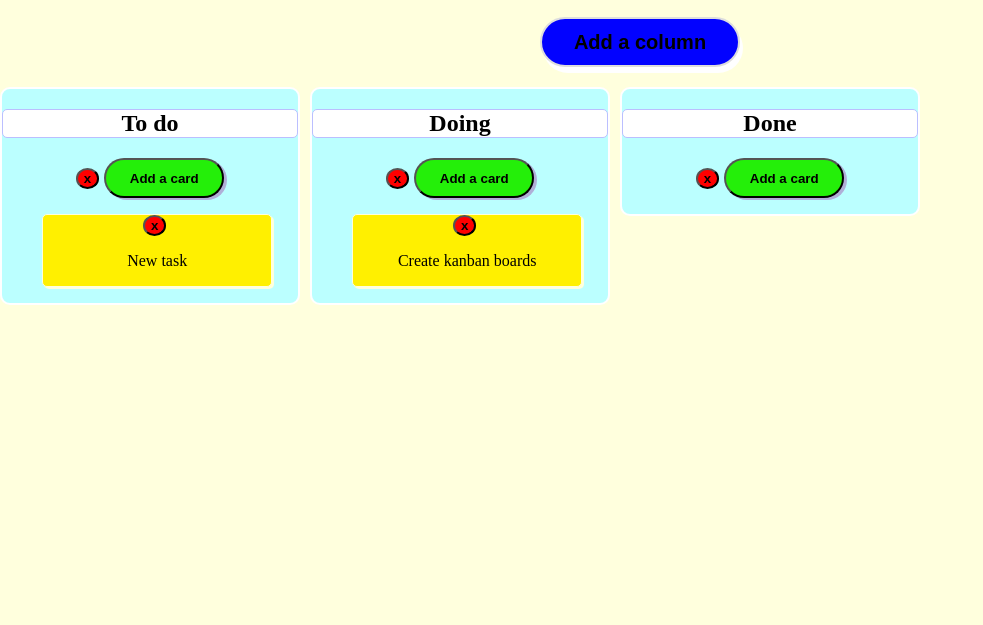
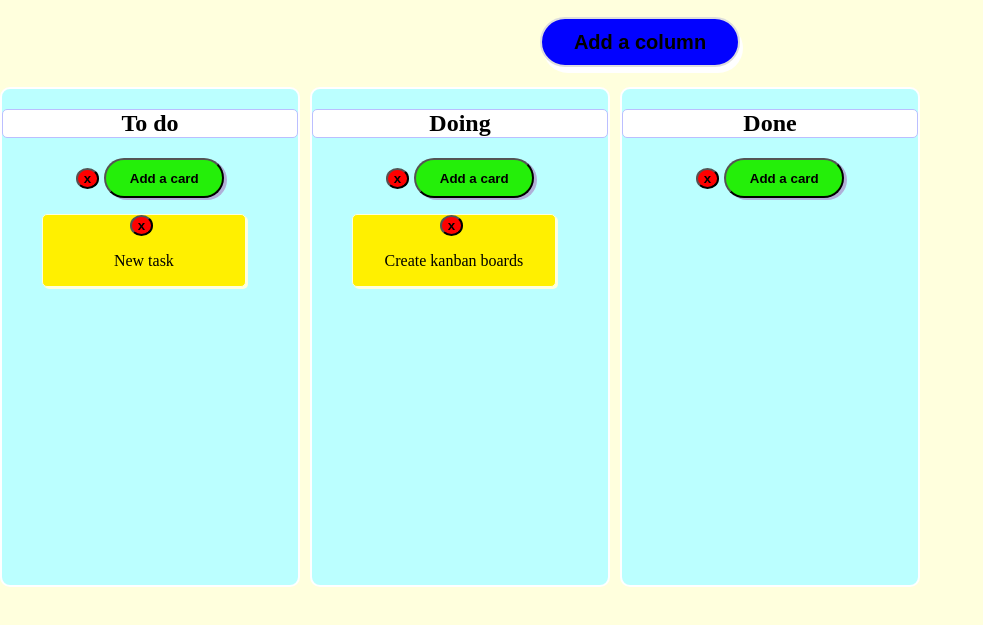
Before and after one commit to Solitary82/kodilla_zadanie_11.3, a website: page index.html in a window 1280 px wide. Shown: the part 57-682 px from the top of the page, without its empty margins (0-983 px from the left). Drawn offline with nearby package versions, Linux system fonts and the light colour scheme.

Commit message:
Fix placeholder issue

```diff
--- a/sass/style.scss
+++ b/sass/style.scss
@@ -70,12 +70,17 @@ ul {
 .column {
     border: 2px solid #fff;
     width: 300px;
-    height: auto;
+    min-height: 500px;
     float: left;
     background: #bbffff;
     border-radius: 10px;
     margin-right: 10px;
     margin-top: 20px;
+}
+
+.column-card-list {
+	min-height: 50px;;
+	width: 90%;
 }
 
 .column-title {
@@ -97,7 +102,7 @@ ul {
     background-color: #fff000;
     box-shadow: 2px 2px #ffffdd;
     width: 90%;
-    height: auto;
+    min-height: 50px;
     margin-right: 60px;
     margin-top: 10px;
     border-radius: 5px;
```
Also changed, not shown: css/style.css.
